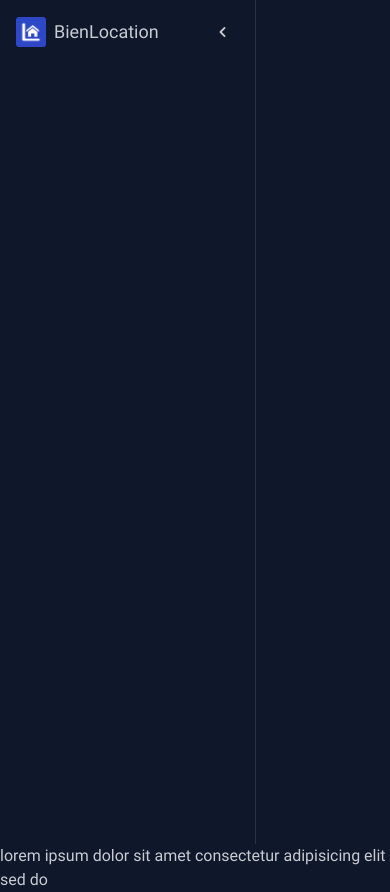
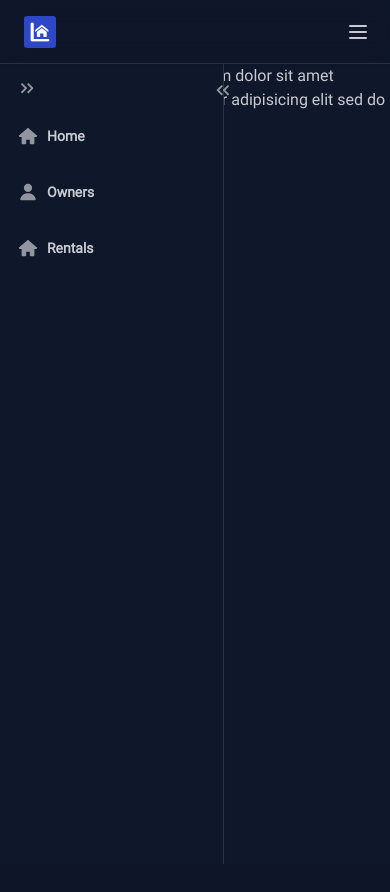
Before and after one commit to Macktireh/locamind, a Django app: page /dashboard/ in a window 390 px wide. After the commit the page ends 864 px from the top, so only its background shows below. Run offline with Django 5.2, Linux system fonts and the light colour scheme; parts of the project's set-up code (start-up, migrations or seed data) failed here and were passed over.

Commit message:
creating dashboard designs

```diff
--- a/src/static/css/output.css
+++ b/src/static/css/output.css
@@ -2478,10 +2488,54 @@ html:has(.drawer-toggle:checked) {
   position: sticky;
 }
 
+.right-6 {
+  right: 1.5rem;
+}
+
 .top-0 {
   top: 0px;
 }
 
+.top-16 {
+  top: 4rem;
+}
+
+.right-2 {
+  right: 0.5rem;
+}
+
+.left-1 {
+  left: 0.25rem;
+}
+
+.left-10 {
+  left: 2.5rem;
+}
+
+.top-4 {
+  top: 1rem;
+}
+
+.right-0 {
+  right: 0px;
+}
+
+.-right-3 {
+  right: -0.75rem;
+}
+
+.-right-3\.5 {
+  right: -0.875rem;
+}
+
+.top-3 {
+  top: 0.75rem;
+}
+
+.z-20 {
+  z-index: 20;
+}
+
 .z-40 {
   z-index: 40;
 }
@@ -2490,12 +2544,12 @@ html:has(.drawer-toggle:checked) {
   z-index: 50;
 }
 
+.float-start {
+  float: inline-start;
+}
+
 .m-auto {
   margin: auto;
-}
-
-.m-4 {
-  margin: 1rem;
 }
 
 .mx-auto {
@@ -2572,41 +2612,18 @@ html:has(.drawer-toggle:checked) {
   height: 100%;
 }
 
-.size-2 {
-  width: 0.5rem;
-  height: 0.5rem;
-}
-
-.size-3 {
-  width: 0.75rem;
-  height: 0.75rem;
-}
-
-.size-8 {
-  width: 2rem;
-  height: 2rem;
-}
-
 .h-6 {
   height: 1.5rem;
 }
 
+.h-\[800px\] {
+  height: 800px;
+}
+
 .h-full {
   height: 100%;
 }
 
-.h-screen {
-  height: 100vh;
-}
-
-.h-2 {
-  height: 0.5rem;
-}
-
-.h-3 {
-  height: 0.75rem;
-}
-
 .h-8 {
   height: 2rem;
 }
@@ -2627,6 +2644,14 @@ html:has(.drawer-toggle:checked) {
   min-height: 100svh;
 }
 
+.min-h-4 {
+  min-height: 1rem;
+}
+
+.min-h-8 {
+  min-height: 2rem;
+}
+
 .w-16 {
   width: 4rem;
 }
@@ -2635,6 +2660,10 @@ html:has(.drawer-toggle:checked) {
   width: 9rem;
 }
 
+.w-56 {
+  width: 14rem;
+}
+
 .w-6 {
   width: 1.5rem;
 }
@@ -2651,28 +2680,8 @@ html:has(.drawer-toggle:checked) {
   width: 100%;
 }
 
-.w-\[300\] {
-  width: 300;
-}
-
-.w-\[50\] {
-  width: 50;
-}
-
-.w-2 {
-  width: 0.5rem;
-}
-
-.w-3 {
-  width: 0.75rem;
-}
-
-.w-64 {
-  width: 16rem;
-}
-
-.w-4 {
-  width: 1rem;
+.min-w-8 {
+  min-width: 2rem;
 }
 
 .max-w-7xl {
@@ -2711,10 +2720,18 @@ html:has(.drawer-toggle:checked) {
   grid-auto-flow: column;
 }
 
+.flex-row {
+  flex-direction: row;
+}
+
 .flex-col {
   flex-direction: column;
 }
 
+.items-start {
+  align-items: flex-start;
+}
+
 .items-center {
   align-items: center;
 }
@@ -2771,6 +2780,14 @@ html:has(.drawer-toggle:checked) {
   border-radius: 0.5rem;
 }
 
+.rounded-md {
+  border-radius: 0.375rem;
+}
+
+.rounded-full {
+  border-radius: 9999px;
+}
+
 .border {
   border-width: 1px;
 }
@@ -2779,21 +2796,16 @@ html:has(.drawer-toggle:checked) {
   border-width: 2px;
 }
 
+.border-b {
+  border-bottom-width: 1px;
+}
+
 .border-r {
   border-right-width: 1px;
 }
 
-.border-primary {
-  --tw-border-opacity: 1;
-  border-color: var(--fallback-p,oklch(var(--p)/var(--tw-border-opacity)));
-}
-
 .border-gray-500\/30 {
   border-color: rgb(107 114 128 / 0.3);
-}
-
-.border-opacity-50 {
-  --tw-border-opacity: 0.5;
 }
 
 .bg-base-100 {
@@ -2862,14 +2885,14 @@ html:has(.drawer-toggle:checked) {
   padding-right: 2rem;
 }
 
-.px-4 {
-  padding-left: 1rem;
-  padding-right: 1rem;
-}
-
 .px-2 {
   padding-left: 0.5rem;
   padding-right: 0.5rem;
+}
+
+.py-0 {
+  padding-top: 0px;
+  padding-bottom: 0px;
 }
 
 .text-center {
@@ -2949,9 +2972,23 @@ html:has(.drawer-toggle:checked) {
           backdrop-filter: var(--tw-backdrop-blur) var(--tw-backdrop-brightness) var(--tw-backdrop-contrast) var(--tw-backdrop-grayscale) var(--tw-backdrop-hue-rotate) var(--tw-backdrop-invert) var(--tw-backdrop-opacity) var(--tw-backdrop-saturate) var(--tw-backdrop-sepia);
 }
 
+.backdrop-blur-sm {
+  --tw-backdrop-blur: blur(4px);
+  -webkit-backdrop-filter: var(--tw-backdrop-blur) var(--tw-backdrop-brightness) var(--tw-backdrop-contrast) var(--tw-backdrop-grayscale) var(--tw-backdrop-hue-rotate) var(--tw-backdrop-invert) var(--tw-backdrop-opacity) var(--tw-backdrop-saturate) var(--tw-backdrop-sepia);
+          backdrop-filter: var(--tw-backdrop-blur) var(--tw-backdrop-brightness) var(--tw-backdrop-contrast) var(--tw-backdrop-grayscale) var(--tw-backdrop-hue-rotate) var(--tw-backdrop-invert) var(--tw-backdrop-opacity) var(--tw-backdrop-saturate) var(--tw-backdrop-sepia);
+}
+
 .backdrop-filter {
   -webkit-backdrop-filter: var(--tw-backdrop-blur) var(--tw-backdrop-brightness) var(--tw-backdrop-contrast) var(--tw-backdrop-grayscale) var(--tw-backdrop-hue-rotate) var(--tw-backdrop-invert) var(--tw-backdrop-opacity) var(--tw-backdrop-saturate) var(--tw-backdrop-sepia);
           backdrop-filter: var(--tw-backdrop-blur) var(--tw-backdrop-brightness) var(--tw-backdrop-contrast) var(--tw-backdrop-grayscale) var(--tw-backdrop-hue-rotate) var(--tw-backdrop-invert) var(--tw-backdrop-opacity) var(--tw-backdrop-saturate) var(--tw-backdrop-sepia);
+}
+
+.duration-300 {
+  transition-duration: 300ms;
+}
+
+.ease-in-out {
+  transition-timing-function: cubic-bezier(0.4, 0, 0.2, 1);
 }
 
 @font-face {
--- a/src/templates/dashboard/index.html
+++ b/src/templates/dashboard/index.html
@@ -8,20 +8,12 @@
 {% endblock %}
 
 {% block content %}
-  <aside class="h-screen sticky top-0 z-40">
-    <nav class="h-full flex flex-col border-r border-gray-500/30 shadow-sm bg-base-100 w-64">
-      <div class="flex justify-between items-center p-2">
-        <a href="{% url 'dashboard:index' %}" class="flex items-center gap-2 p-2">
-          <img src="{% static 'images/logo-rounded.png' %}" alt="logo {{ APP_NAME }}" width="30" />
-          <h1 class="text-lg md:text-2xl">{{ APP_NAME }}</h1>
-        </a>
-        <button class="btn btn-ghost btn-circle">
-          {% include 'partials/icon.html' with name='chevron-left' %}
-        </button>
-      </div>
-    </nav>
-  </aside>
-  <div class="flex flex-col gap-4">
-    {% lorem 10 w %}
+  {% include 'dashboard/partials/navbar.html' with cls='border-b border-gray-500/30' %}
+
+  <div class="flex flex-row gap-4">
+    {% include 'dashboard/partials/sidebar.html' %}
+    <div class="flex flex-col gap-4">
+      {% lorem 10 w %}
+    </div>
   </div>
 {% endblock %}
--- /dev/null
+++ b/src/templates/dashboard/partials/navbar.html
@@ -0,0 +1,48 @@
+{% load static %}
+{% load i18n %}
+
+
+{% with navbar_class=cls|default:'' %}
+  <nav class="w-full h-6 navbar sticky top-0 z-40 bg-base-100/60 backdrop-filter backdrop-blur-sm shadow-sm {% if navbar_class %} {{ navbar_class }} {% endif %}" style="backdrop-filter: blur(12px);">
+    <div class="flex-1 mr-2">
+      <ul class="menu menu-horizontal float-start" style="padding-left: 0; padding-right: 0;">
+        <li>
+          <a href="{% url 'landing' %}" class="normal-case text-xl">
+            <img src="{% static 'images/logo-rounded.png' %}" class="w-8" alt="logo {{ APP_NAME }}" />
+            <span class="hidden md:inline">{{ APP_NAME }}</span>
+          </a>
+        </li>
+      </ul>
+    </div>
+    <div class="flex-none lg:hidden">
+      <label for="my-drawer-3" aria-label="open sidebar" class="btn btn-square btn-ghost">
+        <svg xmlns="http://www.w3.org/2000/svg" fill="none" viewBox="0 0 24 24" class="inline-block w-6 h-6 stroke-current">
+          <path stroke-linecap="round" stroke-linejoin="round" stroke-width="2" d="M4 6h16M4 12h16M4 18h16"></path>
+        </svg>
+      </label>
+    </div>
+    <div class="flex-none hidden lg:block">
+      <ul class="menu menu-horizontal text-lg gap-1">
+        <!-- Navbar menu content here -->
+        <li>
+          <a href="{% url 'landing' %}">{% translate 'Home' %}</a>
+        </li>
+        <li>
+          <a href="{% url 'accounts:password_reset_complete' %}">{% translate 'Services' %}</a>
+        </li>
+        <li>
+          <a>{% translate 'Pricing' %}</a>
+        </li>
+        <li>
+          <a>{% translate 'Blog' %}</a>
+        </li>
+        <li>
+          <a href="{% url 'accounts:login' %}" class="btn btn-ghost">{% translate 'Login' %}</a>
+        </li>
+        <li>
+          <a href="{% url 'accounts:register' %}" class="btn btn-primary">{% translate 'Register' %}</a>
+        </li>
+      </ul>
+    </div>
+  </nav>
+{% endwith %}
--- /dev/null
+++ b/src/templates/dashboard/partials/sidebar.html
@@ -0,0 +1,24 @@
+{% load static %}
+{% load i18n %}
+
+{% translate "Home" as Home %}
+{% translate "Owners" as Owners %}
+{% translate "Rentals" as Rentals %}
+
+<aside class="h-[800px] w-56">
+  <nav class="h-full w-56 fixed top-16 z-20 flex flex-col border-r border-gray-500/30 shadow-sm bg-base-100 p-2">
+    <div class="absolute top-3 -right-3.5 flex p-1 bg-ghost rounded-full hover:bg-primary/40 ease-in-out duration-300 cursor-pointer">
+      {% include 'partials/icon.html' with name='chevron-right' %}
+    </div>
+    <ul class="flex flex-col gap-2">
+      <li class="h-8">
+        <span class="btn btn-ghost w-full min-h-8 h-4 flex justify-start items-center gap-2 px-2 py-0">
+          {% include 'partials/icon.html' with name='chevron-left' %}
+        </span>
+      </li>
+      {% include 'dashboard/partials/sidebar_item.html' with name=Home icon='home' %}
+      {% include 'dashboard/partials/sidebar_item.html' with name=Owners icon='user' %}
+      {% include 'dashboard/partials/sidebar_item.html' with name=Rentals icon='home' %}
+    </ul>
+  </nav>
+</aside>
--- /dev/null
+++ b/src/templates/dashboard/partials/sidebar_item.html
@@ -0,0 +1,10 @@
+{% load static %}
+{% load i18n %}
+
+
+<li>
+  <a href="{% url 'dashboard:index' %}" class="btn btn-ghost w-full flex justify-start items-center gap-2 p-2">
+    {% include 'partials/icon.html' with name=icon size='22' %}
+    <span>{{ name }}</span>
+  </a>
+</li>
--- a/src/templates/partials/icon.html
+++ b/src/templates/partials/icon.html
@@ -37,23 +37,23 @@
       <path fill="currentColor" d="M17.751 3h3.067l-6.7 7.625L22 21h-6.172l-4.833-6.293L5.464 21h-3.07l7.167-8.155L2 3h6.328l4.37 5.752zm-1.076 16.172h1.7L7.404 4.732H5.58z" />
     </svg>
   {% elif name == 'info' %}
-    <svg xmlns="http://www.w3.org/2000/svg" width="{{ size_icon }}" height="{{ size_icon }}" fill="none" viewBox="0 0 24 24" class="stroke-current shrink-0 w-6 h-6">
+    <svg xmlns="http://www.w3.org/2000/svg" width="{{ size_icon }}" height="{{ size_icon }}" fill="none" viewBox="0 0 24 24" class="stroke-current shrink-0 w-6 h-6 opacity-70">
       <path stroke-linecap="round" stroke-linejoin="round" stroke-width="2" d="M13 16h-1v-4h-1m1-4h.01M21 12a9 9 0 11-18 0 9 9 0 0118 0z"></path>
     </svg>
   {% elif name == 'success' %}
-    <svg xmlns="http://www.w3.org/2000/svg" width="{{ size_icon }}" height="{{ size_icon }}" class="stroke-current shrink-0 h-6 w-6" fill="none" viewBox="0 0 24 24">
+    <svg xmlns="http://www.w3.org/2000/svg" width="{{ size_icon }}" height="{{ size_icon }}" class="stroke-current shrink-0 h-6 w-6 opacity-70" fill="none" viewBox="0 0 24 24">
       <path stroke-linecap="round" stroke-linejoin="round" stroke-width="2" d="M9 12l2 2 4-4m6 2a9 9 0 11-18 0 9 9 0 0118 0z" />
     </svg>
   {% elif name == 'warning' %}
-    <svg xmlns="http://www.w3.org/2000/svg" width="{{ size_icon }}" height="{{ size_icon }}" class="stroke-current shrink-0 h-6 w-6" fill="none" viewBox="0 0 24 24">
+    <svg xmlns="http://www.w3.org/2000/svg" width="{{ size_icon }}" height="{{ size_icon }}" class="stroke-current shrink-0 h-6 w-6 opacity-70" fill="none" viewBox="0 0 24 24">
       <path stroke-linecap="round" stroke-linejoin="round" stroke-width="2" d="M12 9v2m0 4h.01m-6.938 4h13.856c1.54 0 2.502-1.667 1.732-3L13.732 4c-.77-1.333-2.694-1.333-3.464 0L3.34 16c-.77 1.333.192 3 1.732 3z" />
     </svg>
   {% elif name == 'error' %}
-    <svg xmlns="http://www.w3.org/2000/svg" width="{{ size_icon }}" height="{{ size_icon }}" class="stroke-current shrink-0 h-6 w-6" fill="none" viewBox="0 0 24 24">
+    <svg xmlns="http://www.w3.org/2000/svg" width="{{ size_icon }}" height="{{ size_icon }}" class="stroke-current shrink-0 h-6 w-6 opacity-70" fill="none" viewBox="0 0 24 24">
       <path stroke-linecap="round" stroke-linejoin="round" stroke-width="2" d="M10 14l2-2m0 0l2-2m-2 2l-2-2m2 2l2 2m7-2a9 9 0 11-18 0 9 9 0 0118 0z" />
     </svg>
   {% elif name == 'close' %}
-    <svg xmlns="http://www.w3.org/2000/svg" width="{{ size_icon }}" height="{{ size_icon }}" viewBox="0 0 24 24">
+    <svg xmlns="http://www.w3.org/2000/svg" width="{{ size_icon }}" height="{{ size_icon }}" viewBox="0 0 24 24" class="opacity-70">
       <path fill="none" stroke="currentColor" stroke-linecap="round" stroke-linejoin="round" stroke-width="1.5" d="M20 4L4 20M4 4l16 16" />
     </svg>
   {% elif name == 'envelope' %}
@@ -61,19 +61,33 @@
       <path d="M20 4H4c-1.103 0-2 .897-2 2v12c0 1.103.897 2 2 2h16c1.103 0 2-.897 2-2V6c0-1.103-.897-2-2-2zm0 2v.511l-8 6.223-8-6.222V6h16zM4 18V9.044l7.386 5.745a.994.994 0 0 0 1.228 0L20 9.044 20.002 18H4z"></path>
     </svg>
   {% elif name == 'success' %}
-    <svg xmlns="http://www.w3.org/2000/svg" width="{{ size_icon }}" height="{{ size_icon }}" viewBox="0 0 14 14">
+    <svg xmlns="http://www.w3.org/2000/svg" width="{{ size_icon }}" height="{{ size_icon }}" viewBox="0 0 14 14" class="opacity-70">
       <g fill="none" stroke="currentColor" stroke-linecap="round" stroke-linejoin="round">
           <path d="m4 8l2.05 1.64a.48.48 0 0 0 .4.1a.5.5 0 0 0 .34-.24L10 4"/>
           <circle cx="7" cy="7" r="6.5"/>
       </g>
     </svg>
+  {% elif name == 'chevron-left' %}
+    {% comment %} <svg xmlns="http://www.w3.org/2000/svg" width="{{ size_icon }}" height="{{ size_icon }}" viewBox="0 0 16 16">
+      <path fill="currentColor" fill-rule="evenodd" d="M6.22 4.22a.75.75 0 0 1 1.06 0l3.25 3.25a.75.75 0 0 1 0 1.06l-3.25 3.25a.75.75 0 0 1-1.06-1.06L8.94 8L6.22 5.28a.75.75 0 0 1 0-1.06" clip-rule="evenodd"/>
+    </svg> {% endcomment %}
+    <svg xmlns="http://www.w3.org/2000/svg" width="{{ size_icon }}" height="{{ size_icon }}" viewBox="0 0 16 16" class="opacity-70">
+      <path fill="currentColor" fill-rule="evenodd" d="M12.78 7.595a.75.75 0 0 1 0 1.06l-3.25 3.25a.75.75 0 0 1-1.06-1.06l2.72-2.72l-2.72-2.72a.75.75 0 0 1 1.06-1.06zm-8.25-3.25l3.25 3.25a.75.75 0 0 1 0 1.06l-3.25 3.25a.75.75 0 0 1-1.06-1.06l2.72-2.72l-2.72-2.72a.75.75 0 0 1 1.06-1.06" clip-rule="evenodd"/>
+    </svg>
   {% elif name == 'chevron-right' %}
-    <svg xmlns="http://www.w3.org/2000/svg" width="{{ size_icon }}" height="{{ size_icon }}" viewBox="0 0 16 16">
-      <path fill="currentColor" fill-rule="evenodd" d="M6.22 4.22a.75.75 0 0 1 1.06 0l3.25 3.25a.75.75 0 0 1 0 1.06l-3.25 3.25a.75.75 0 0 1-1.06-1.06L8.94 8L6.22 5.28a.75.75 0 0 1 0-1.06" clip-rule="evenodd"/>
+    {% comment %} <svg xmlns="http://www.w3.org/2000/svg" width="{{ size_icon }}" height="{{ size_icon }}" viewBox="0 0 16 16">
+      <path fill="currentColor" fill-rule="evenodd" d="M9.78 4.22a.75.75 0 0 1 0 1.06L7.06 8l2.72 2.72a.75.75 0 1 1-1.06 1.06L5.47 8.53a.75.75 0 0 1 0-1.06l3.25-3.25a.75.75 0 0 1 1.06 0" clip-rule="evenodd"/>
+    </svg> {% endcomment %}
+    <svg xmlns="http://www.w3.org/2000/svg" width="{{ size_icon }}" height="{{ size_icon }}" viewBox="0 0 16 16" class="opacity-70">
+      <path fill="currentColor" fill-rule="evenodd" d="M3.22 7.595a.75.75 0 0 0 0 1.06l3.25 3.25a.75.75 0 0 0 1.06-1.06l-2.72-2.72l2.72-2.72a.75.75 0 0 0-1.06-1.06zm8.25-3.25l-3.25 3.25a.75.75 0 0 0 0 1.06l3.25 3.25a.75.75 0 1 0 1.06-1.06l-2.72-2.72l2.72-2.72a.75.75 0 0 0-1.06-1.06" clip-rule="evenodd"/>
     </svg>
-  {% elif name == 'chevron-left' %}
-    <svg xmlns="http://www.w3.org/2000/svg" width="{{ size_icon }}" height="{{ size_icon }}" viewBox="0 0 16 16">
-      <path fill="currentColor" fill-rule="evenodd" d="M9.78 4.22a.75.75 0 0 1 0 1.06L7.06 8l2.72 2.72a.75.75 0 1 1-1.06 1.06L5.47 8.53a.75.75 0 0 1 0-1.06l3.25-3.25a.75.75 0 0 1 1.06 0" clip-rule="evenodd"/>
+  {% elif name == 'home' %}
+    <svg xmlns="http://www.w3.org/2000/svg" width="{{ size_icon }}" height="{{ size_icon }}" viewBox="0 0 24 24" class="opacity-70">
+      <path fill="currentColor" d="M12 3s-6.186 5.34-9.643 8.232A1.041 1.041 0 0 0 2 12a1 1 0 0 0 1 1h2v7a1 1 0 0 0 1 1h3a1 1 0 0 0 1-1v-4h4v4a1 1 0 0 0 1 1h3a1 1 0 0 0 1-1v-7h2a1 1 0 0 0 1-1a.98.98 0 0 0-.383-.768C18.184 8.34 12 3 12 3z"/>
+    </svg>
+  {% elif name == 'home-outline' %}
+    <svg xmlns="http://www.w3.org/2000/svg" width="200" height="200" viewBox="0 0 32 32" class="opacity-70">
+      <path fill="currentColor" d="m16 2.594l-.719.687l-13 13L3.72 17.72L5 16.437V28h9V18h4v10h9V16.437l1.281 1.282l1.438-1.438l-13-13zm0 2.844l9 9V26h-5V16h-8v10H7V14.437z"/>
     </svg>
   {% endif %}
 {% endwith %}
```
Also changed, not shown: other parts of src/static/css/output.css (+48 -28 lines).
